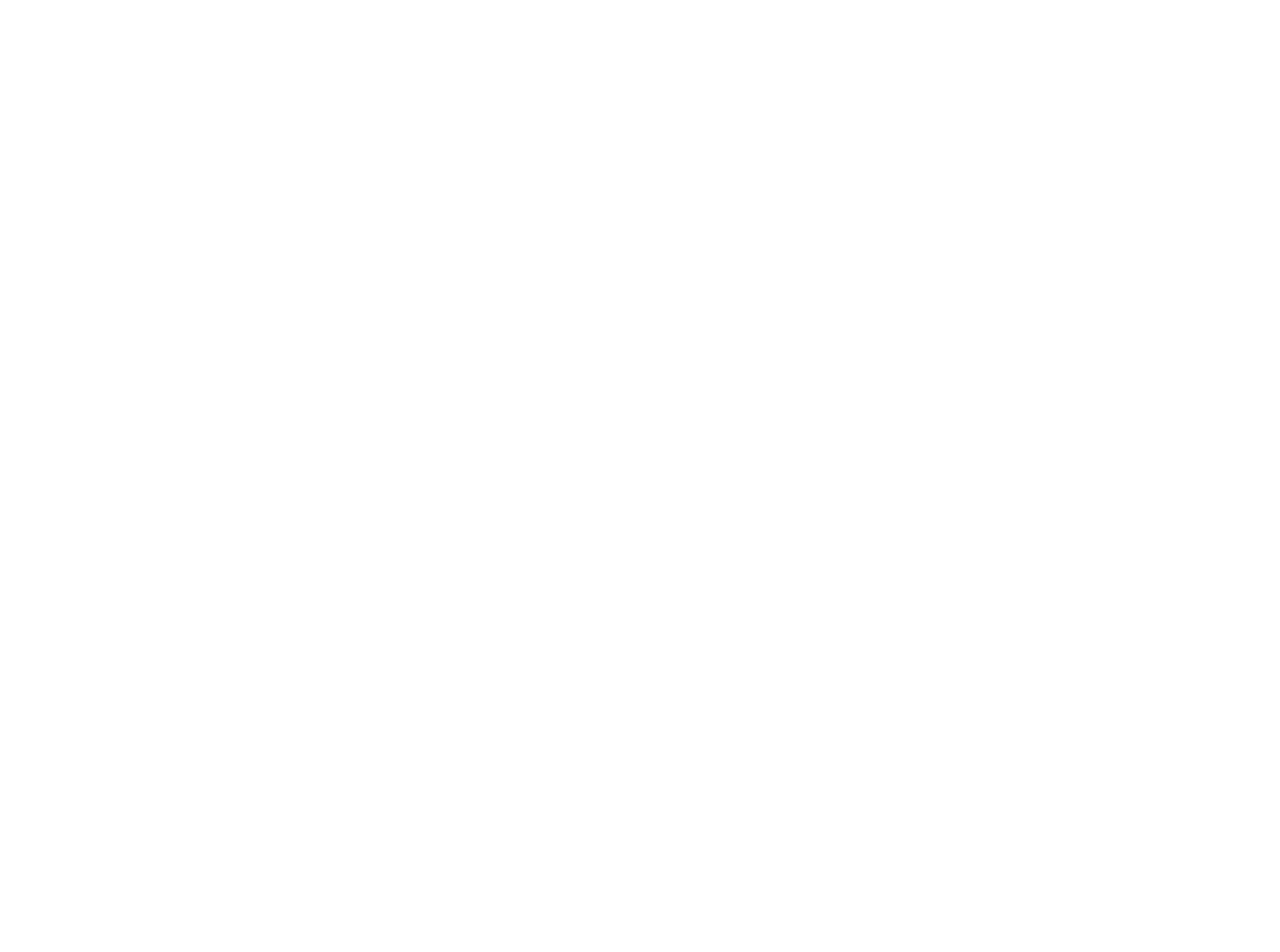
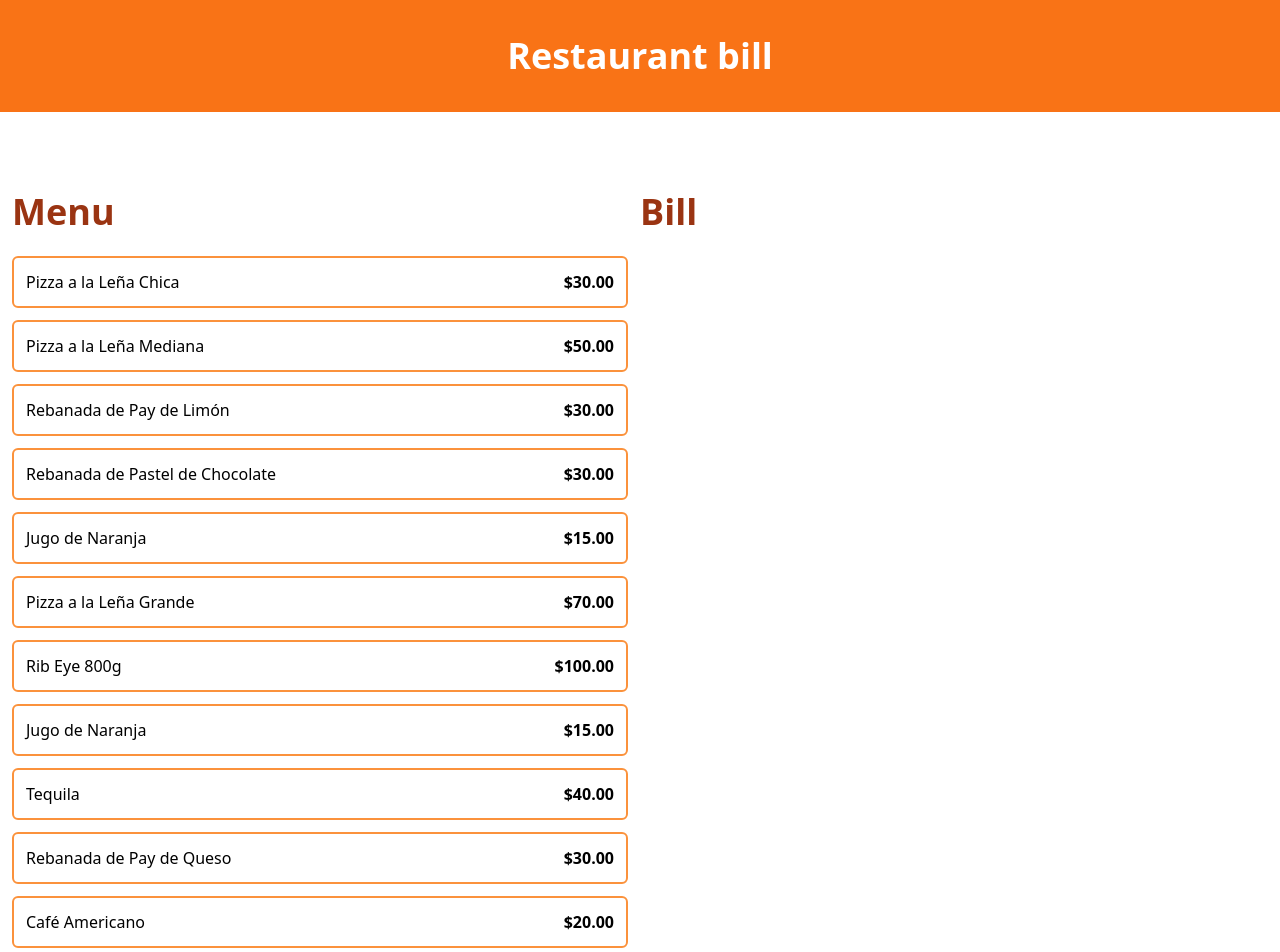
Before and after one commit to IsaacQH/Tips-Calc, a React (Vite) app: page / in a window 1280 px wide. Shown: the top 952 px of the page. Before the commit the page ends 800 px from the top, so only its background shows below. Built offline with nearby package versions, Linux system fonts and the light colour scheme.

Commit message:
Header, MenuItem component and types of data. Introducing db. Tailwind Styles. Iteration and showing items

```diff
--- a/src/App.tsx
+++ b/src/App.tsx
@@ -1,8 +1,40 @@
+
+//Componentes
+import MenuItem from "./components/MenuItem"
+
+import { menuItems } from "./data/db"  //Datos que interpretará la app
 
 function App() {
 
   return (
     <>
+    <header className=" bg-orange-500 py-9">
+      <h1 className="text-center font-black text-white text-4xl">Restaurant bill</h1>
+    </header>
+
+    <main className=" max-w-7xl mx-auto py-20 grid md:grid-cols-2">
+
+      <div className=" sm:px-3">
+        <h2 className="text-4xl font-black text-orange-800">Menu</h2>
+        <div className=" space-y-3 mt-6">
+          {menuItems.map( (item) => (
+            <MenuItem
+            key = {item.id}
+            item = {item}
+            />
+          ))}
+        </div>
+
+      </div>
+
+      <div>
+        <h2 className="text-4xl font-black text-orange-800">Bill</h2>
+        <div className=" space-y-3 mt-6">
+
+        </div>
+      </div>
+
+    </main>
     </>
   )
 }
--- /dev/null
+++ b/src/components/MenuItem.tsx
@@ -0,0 +1,18 @@
+
+import type { Menuitem } from "../types"
+
+type MenuitemProp = {
+    item: Menuitem
+}
+
+export default function MenuItem({item}:MenuitemProp) {
+  return (
+    <>
+    <button className="border-2 rounded-md border-orange-400 flex justify-between w-full p-3 hover:bg-orange-400">
+        <p>{item.name}</p>
+        <p className=" font-bold">${item.price}.00</p>
+    </button>
+
+    </>
+  )
+}
--- /dev/null
+++ b/src/data/db.ts
@@ -0,0 +1,64 @@
+import { Menuitem } from "../types"
+
+export const menuItems: Menuitem[] = [
+    {
+      "id": 1,
+      "name": "Pizza a la Leña Chica",
+      "price": 30
+    },
+    {
+      "id": 2,
+      "name": "Pizza a la Leña Mediana",
+      "price": 50
+    },
+    {
+      "id": 3,
+      "name": "Rebanada de Pay de Limón",
+      "price": 30
+    },
+    {
+      "id": 4,
+      "name": "Rebanada de Pastel de Chocolate",
+      "price": 30
+    },
+    {
+      "id": 5,
+      "name": "Jugo de Naranja",
+      "price": 15
+    },
+    {
+      "id": 6,
+      "name": "Pizza a la Leña Grande",
+      "price": 70
+    },
+    {
+      "id": 7,
+      "name": "Rib Eye 800g",
+      "price": 100
+    },
+    {
+      "id": 8,
+      "name": "Jugo de Naranja",
+      "price": 15
+    },
+    {
+      "id": 9,
+      "name": "Tequila",
+      "price": 40
+    },
+    {
+      "id": 10,
+      "name": "Rebanada de Pay de Queso",
+      "price": 30
+    },
+    {
+      "id": 11,
+      "name": "Café Americano",
+      "price": 20
+    },
+    {
+      "id": 12,
+      "name": "Café Capuchino",
+      "price": 40
+    }
+]
--- /dev/null
+++ b/src/types/index.ts
@@ -0,0 +1,7 @@
+
+//Tipo de dato para el menu de items
+export type Menuitem = {
+    id: number,
+    name: string,
+    price: number
+}
```
